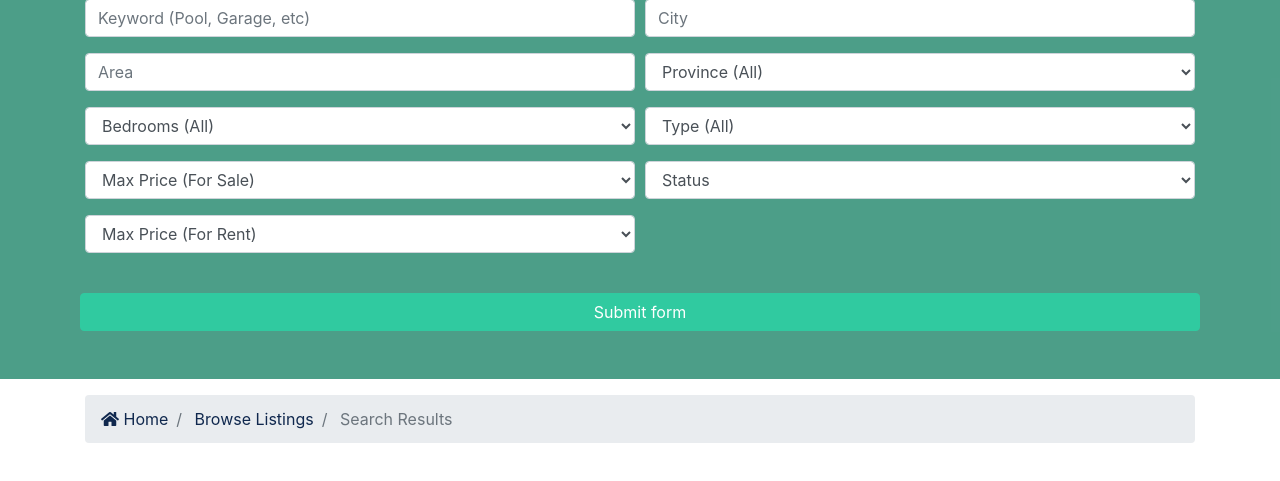
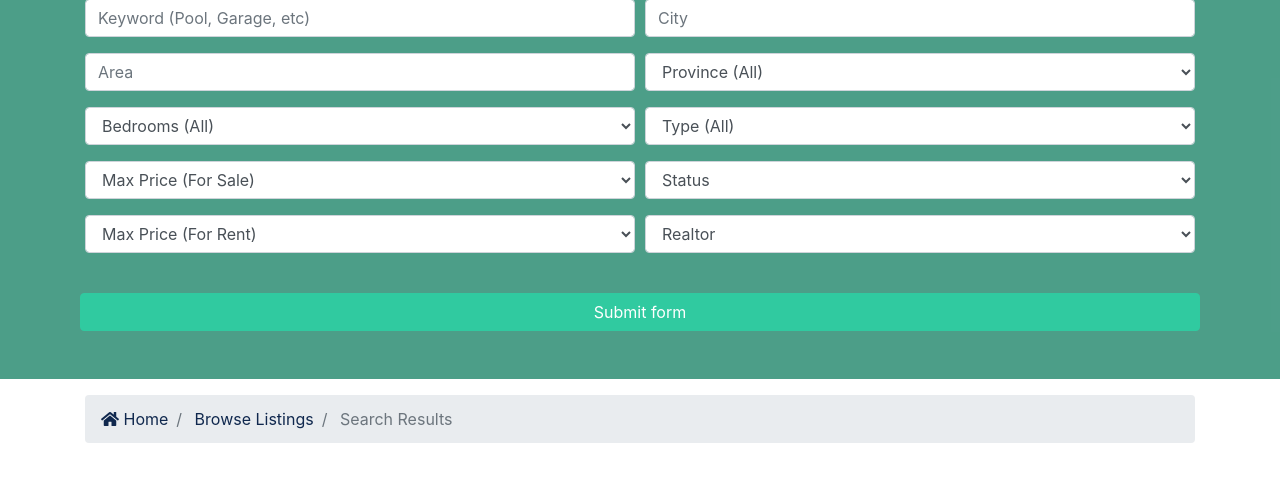
Before and after one commit to Munalula-Sikazwe/realestate-site, a Django app: page /listings/search in a window 1280 px wide. Shown: the part 177-658 px from the top of the page. Run offline with Django 3.2, Linux system fonts and the light colour scheme; data comes from the database, SQL or seed files in the repository; both versions use the stored data as it was after the commit; some libraries are stand-ins or nearby versions.

Commit message:
Modified the trucation of the page with dots and added search by realtor to search and index page

```diff
--- a/listings/views.py
+++ b/listings/views.py
@@ -4,7 +4,7 @@ from django.core.paginator import EmptyPage, PageNotAnInteger, Paginator
 from .choices import bedroom_choices, sale_price_choices, province_choices, type_choices, status_choices_client, \
     rent_price_choices
 from django.views import View
-
+from realtors.models import Realtor
 # Create your views here.
 class ListingsView(View):
     def get(self,request):
@@ -29,6 +29,7 @@ class ListingView(View):
 class SearchView(View):
     def get(self,request):
         query_set = Listing.objects.order_by('-list_date').filter(is_published=True, status__in=['For Rent', 'For Sale'])
+        realtors = Realtor.objects.all()
         if 'keywords' in request.GET:
             keyword = request.GET['keywords']
             if keyword:
@@ -65,6 +66,10 @@ class SearchView(View):
             area = request.GET['area']
             if area:
                 query_set = query_set.filter(area__iexact=area)
+        if 'realtor' in request.GET:
+            realtor = request.GET.get('realtor')
+            if realtor:
+                query_set = query_set.filter(realtor__name=realtor)
         paginator = Paginator(query_set, 6)
         page = request.GET.get('page')
         paged_listings = paginator.get_page(page)
@@ -75,8 +80,8 @@ class SearchView(View):
             "type_choices": type_choices,
             "status_choices": status_choices_client,
             "rent_price": rent_price_choices,
-            "listings": query_set,
             "values":request.GET,
-            "listings":paged_listings
+            "listings":paged_listings,
+            "realtors":realtors,
         }
         return render(request, "listings/search.html", context)
--- a/pages/views.py
+++ b/pages/views.py
@@ -1,5 +1,6 @@
 from django.shortcuts import render
 from listings.models import Listing
+from realtors.models import Realtor
 from listings.choices import bedroom_choices, sale_price_choices, province_choices, type_choices, status_choices_client, \
     rent_price_choices
 from django.views import View
@@ -10,7 +11,7 @@ class HomeView(View):
     def get(self,request):
         ### Ichikulwa's landing page
         listings = Listing.objects.order_by('-list_date').filter(is_published=True, status__in=['For Rent', 'For Sale'])[:3]
-
+        realtors = Realtor.objects.all()
         context = {
             "listings": listings,
             "bedroom_choices": bedroom_choices,
@@ -18,7 +19,8 @@ class HomeView(View):
             "state_choices": province_choices,
             "type_choices": type_choices,
             "status_choices": status_choices_client,
-            "rent_price": rent_price_choices
+            "rent_price": rent_price_choices,
+            "realtors":realtors
 
         }
 
--- a/templates/accounts/realtor_dashboard.html
+++ b/templates/accounts/realtor_dashboard.html
@@ -42,9 +42,9 @@
                                     </h2>
                     {% if listings %}
                         <p>Here are your current property listings</p>
-                        <table class="table table-responsive">
+                        <table class="table table-responsive table-hover">
                             <thead>
-                            <tr>
+                            <tr class="table-info">
                                 <th scope="col"> #ref </th>
                                 <th scope="col">Property</th>
                                 <th scope="col">Status</th>
--- a/templates/accounts/tenant_dashboard.html
+++ b/templates/accounts/tenant_dashboard.html
@@ -38,9 +38,9 @@
           <h2>Welcome {{ user.first_name }} {{ user.last_name }}</h2>
             {% if contacts %}
           <p>Here are the property listings that you have inquired about</p>
-          <table class="table table-responsive">
+          <table class="table table-responsive table-hover">
             <thead>
-              <tr>
+              <tr class="table-info">
                 <th scope="col"> # </th>
                 <th scope="col">Property</th>
                    <th scope="col">Status </th>
--- a/templates/listings/listings.html
+++ b/templates/listings/listings.html
@@ -59,9 +59,9 @@
 
                                     </h2>
                                 </div>
-                                <div class="card-body text-truncate">
+                                <div class="card-body ">
                                     <div class="listing-heading text-center">
-                                        <h4 class="text-primary">{{ listing.title }}</h4>
+                                        <h4 class="text-primary text-truncate">{{ listing.title }}</h4>
                                         <p>
                                             <i class="fas fa-map-marker text-secondary"></i> {{ listing.province }},{{ listing.city }},{{ listing.district }},{{ listing.zipcode }}
                                         </p>
--- a/templates/listings/search.html
+++ b/templates/listings/search.html
@@ -93,6 +93,14 @@
                                     {% endfor %}
                                 </select>
                             </div>
+                         <div class="col-md-6 mb-3">
+                                <select name="realtor" class="form-control" id="type">
+                                    <option selected="true" disabled="disabled">Realtor</option>
+                                    {% for realtor in realtors %}
+                                        <option value="{{ realtor }}"> {{ realtor }}</option>
+                                    {% endfor %}
+                                </select>
+                            </div>
                             <button class="btn btn-secondary btn-block mt-4" type="submit">Submit form</button>
                         </div>
                     </form>
@@ -149,7 +157,7 @@
                                 </div>
                                 <div class="card-body">
                                     <div class="listing-heading text-center">
-                                        <h4 class="text-primary">{{ listing.title }}</h4>
+                                        <h4 class="text-primary text-truncate">{{ listing.title }}</h4>
                                         <p>
                                             <i class="fas fa-map-marker text-secondary"></i> {{ listing.province }},{{ listing.city }},{{ listing.district }},{{ listing.zipcode }}
                                         </p>
--- a/templates/pages/about.html
+++ b/templates/pages/about.html
@@ -9,7 +9,7 @@
         <div class="container">
             <div class="row text-center">
                 <div class="col-md-12">
-                    <h1 class="display-4">About IK Real Estate</h1>
+                    <h1 class="display-4">About <abbr title="ichikulwa" >IK</abbr> Real Estate</h1>
                     <p class="lead">Who are we! We are the Solution to your Perfect home problem!</p>
                 </div>
             </div>
@@ -37,7 +37,7 @@
                 <div class="col-md-8">
                     <h2>We Search For The Perfect Home</h2>
                     <p class="lead">What are you waiting for the perfect home is just a click away!</p>
-                    <img src="{% static '/img/about.jpg' %}" alt="">
+                    <img src="{% static '/img/about.jpg' %}" alt="about page">
                     <p class="mt-4">
                         Connect with professional and highly motivated Realtors that will ensure that your search for
                         your perfect
@@ -48,7 +48,7 @@
                 <div class="col-md-4">
                     <a href="https://munalula.pythonanywhere.com">
                         <div class="card">
-                            <img class="card-img-top" src="{% static 'img/Admin.jpg' %}" alt="Creator" style="aspect-ratio:1/1">
+                            <img class="card-img-top" src="{% static 'img/Admin.jpg' %}" alt="Munalulasikazwe" style="aspect-ratio:1/1">
                             <div class="card-body">
                                 <h5 class="card-title">Creator </h5>
 
```
Also changed, not shown: templates/accounts/choose_registration.html (+5 -6 lines), templates/pages/index.html (+11 -3 lines), db.sqlite3.
